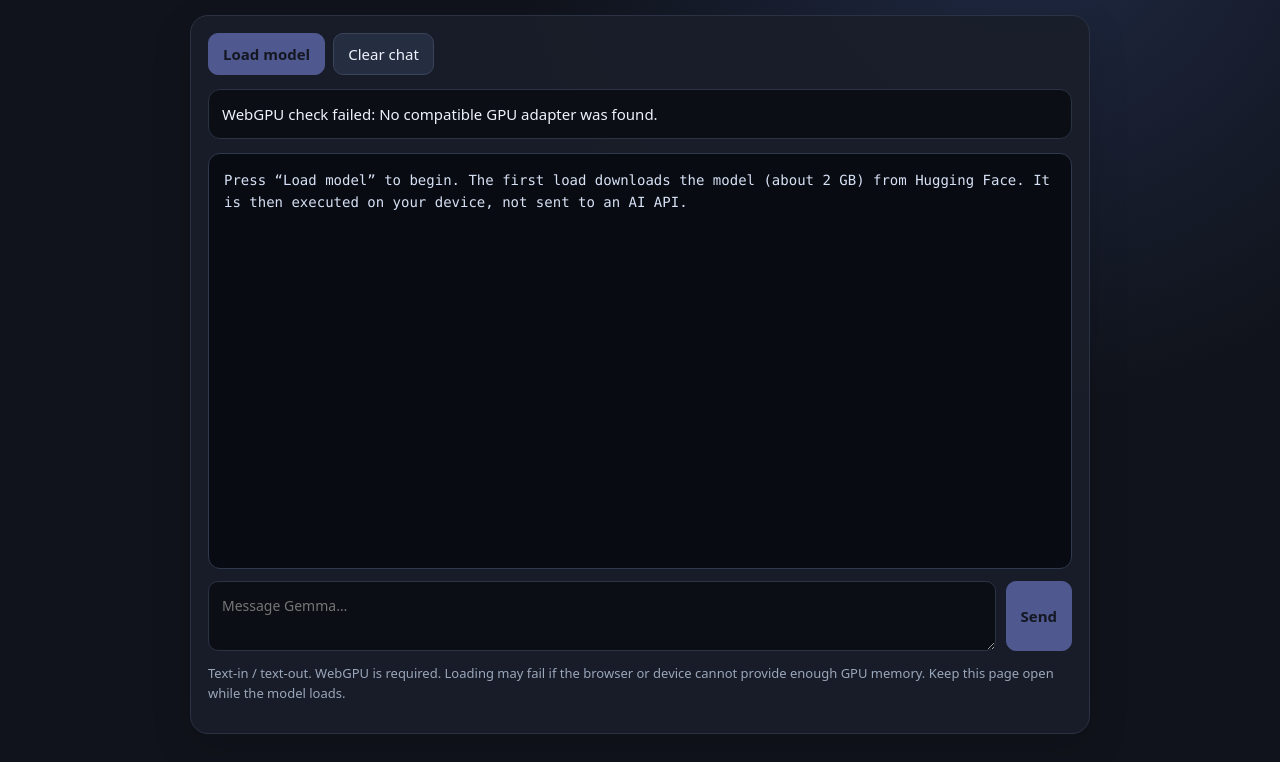
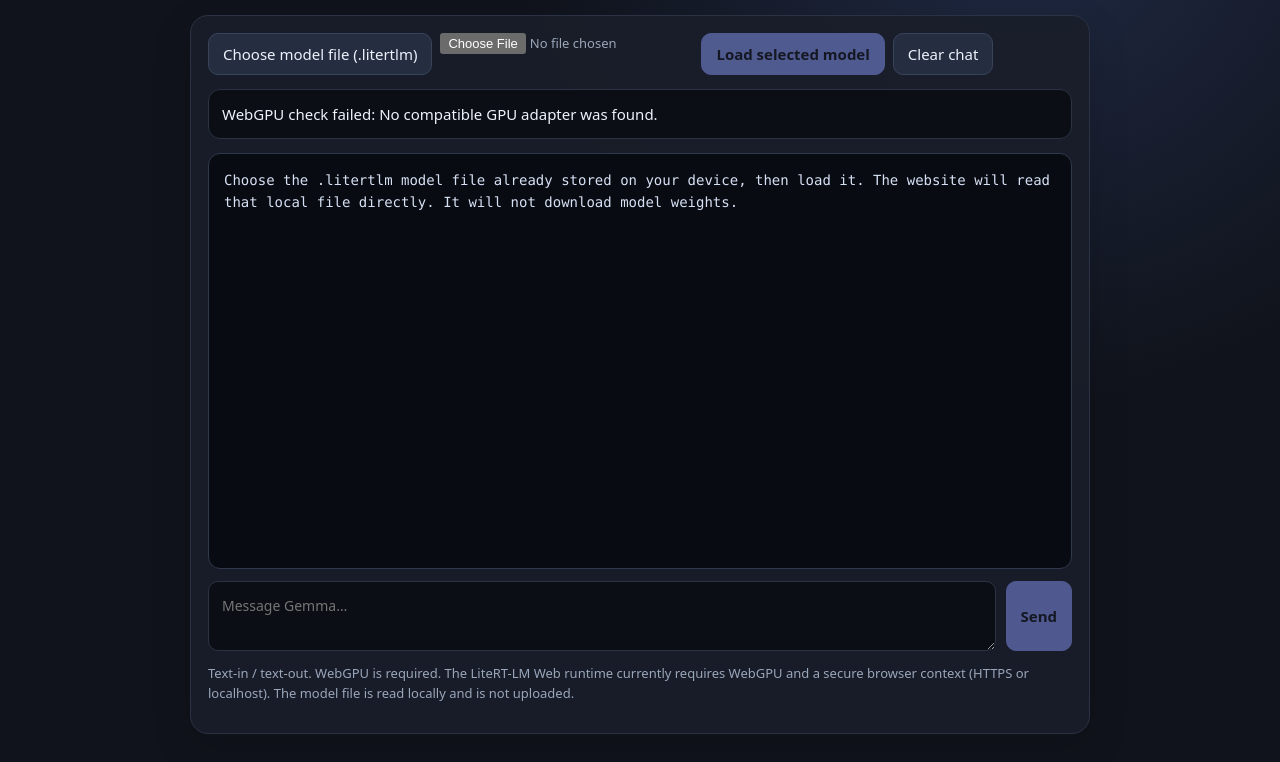
Before and after one commit to 1alind/local-, a website: page public/gemma.html in a window 1280 px wide. Shown: the part 106-868 px from the top of the page. Drawn offline with Linux system fonts and the light colour scheme.

Commit message:
Add local Gemma model file picker

```diff
--- a/public/gemma.html
+++ b/public/gemma.html
@@ -12,6 +12,7 @@
     h1{font-size:clamp(24px,5vw,34px);margin:0;letter-spacing:-1px}.sub,.hint{color:var(--muted);line-height:1.5}.sub{margin:6px 0 0}
     a,button{font:inherit}a{color:#b8c5ff}.panel{background:#191e2aeb;border:1px solid var(--line);border-radius:18px;padding:17px;margin:14px 0;box-shadow:0 14px 40px #0002}
     button{background:#252d40;color:var(--text);border:1px solid #39445b;border-radius:10px;padding:10px 14px;cursor:pointer}button:hover{border-color:var(--accent)}button:disabled{opacity:.48;cursor:not-allowed}.primary{background:var(--accent);color:#10131b;border-color:var(--accent);font-weight:700}
+    input[type=file]{max-width:100%;color:var(--muted);font:13px system-ui}.file-pick{display:inline-flex;align-items:center;background:#252d40;border:1px solid #39445b;border-radius:10px;padding:10px 14px;cursor:pointer}
     #status{white-space:pre-wrap;background:#0b0e14;border:1px solid var(--line);border-radius:12px;padding:13px;margin:14px 0;line-height:1.5}
     #chat{height:min(52vh,560px);min-height:280px;overflow:auto;background:#080b11;border:1px solid #30394c;border-radius:12px;padding:15px;white-space:pre-wrap;overflow-wrap:anywhere;color:#d7e1f5;font:14px/1.6 ui-monospace,SFMono-Regular,Consolas,monospace}
     form{display:flex;gap:10px;margin-top:12px}textarea{flex:1;min-width:0;resize:vertical;min-height:52px;max-height:150px;background:#0b0e14;color:var(--text);border:1px solid var(--line);border-radius:10px;padding:13px;font:14px/1.5 system-ui;outline:none}textarea:focus{border-color:var(--accent)}
@@ -27,16 +28,18 @@
   </header>
   <section class="panel">
     <div class="actions">
-      <button id="load" class="primary">Load model</button>
+      <label class="file-pick" for="modelFile">Choose model file (.litertlm)</label>
+      <input id="modelFile" type="file" accept=".litertlm,application/octet-stream">
+      <button id="load" class="primary" disabled>Load selected model</button>
       <button id="clear">Clear chat</button>
     </div>
     <div id="status" role="status">Checking WebGPU support…</div>
-    <div id="chat" aria-live="polite">Press “Load model” to begin. The first load downloads the model (about 2 GB) from Hugging Face. It is then executed on your device, not sent to an AI API.</div>
+    <div id="chat" aria-live="polite">Choose the .litertlm model file already stored on your device, then load it. The website will read that local file directly. It will not download model weights.</div>
     <form id="form">
       <textarea id="prompt" rows="2" placeholder="Message Gemma…" disabled></textarea>
       <button id="send" class="primary" type="submit" disabled>Send</button>
     </form>
-    <p class="hint">Text-in / text-out. WebGPU is required. Loading may fail if the browser or device cannot provide enough GPU memory. Keep this page open while the model loads.</p>
+    <p class="hint">Text-in / text-out. WebGPU is required. The LiteRT-LM Web runtime currently requires WebGPU and a secure browser context (HTTPS or localhost). The model file is read locally and is not uploaded.</p>
   </section>
 </main>
 <script type="module" src="/gemma.js"></script>
```
